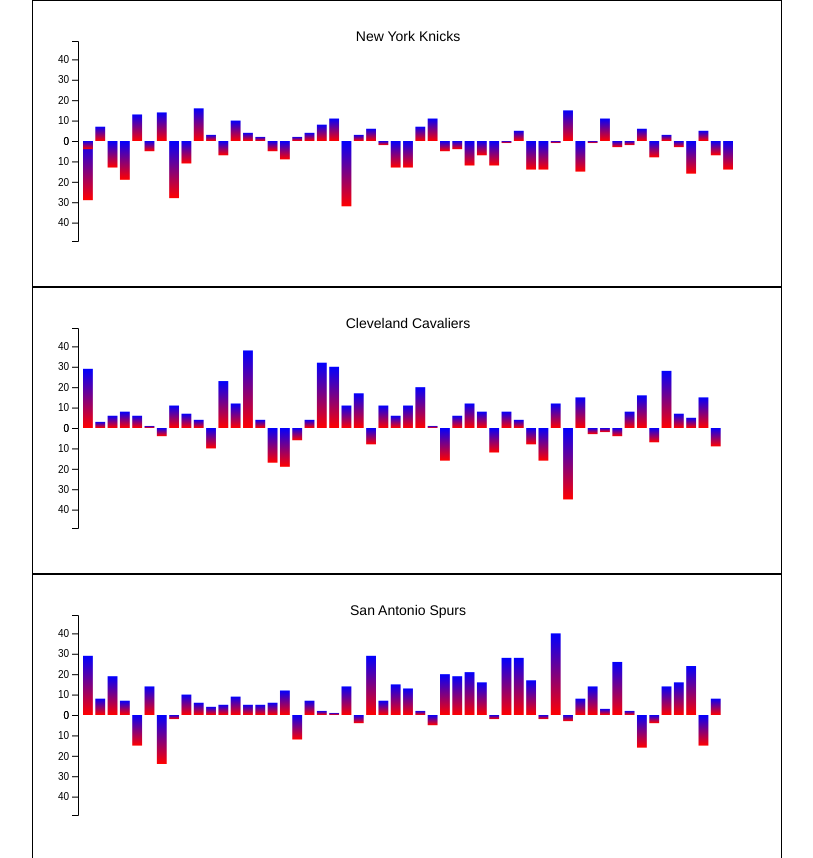
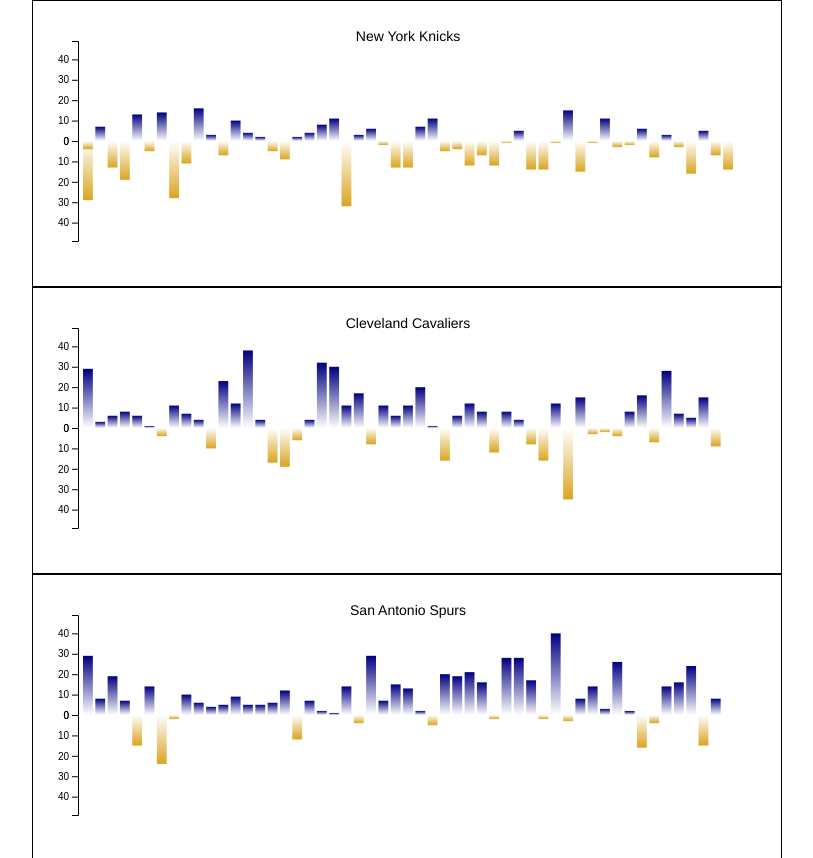
Before and after one commit to jmahabal/margin-of-victory, a plain HTML site: page index.html in a window 1280 px wide. Shown: the top 858 px of the page, without its empty margins (233-1046 px from the left). Drawn offline with nearby package versions, Linux system fonts and the light colour scheme.

Commit message:
gradients look better, need to individualize

```diff
--- a/_script.js
+++ b/_script.js
@@ -42,29 +42,33 @@ d3.csv("all_mov.csv", function(dataset) {
     // Create the svg:defs element and the main gradient definition.
     var svgDefs = svg.append('defs');
 
-	mainGradient = svgDefs.append("linearGradient")
-      .attr("id", "mainGradient")
+	positiveGradient = svgDefs.append("linearGradient")
+      .attr("id", "positiveGradient")
       // .attr("gradientUnits", "userSpaceOnUse")
       .attr("x1", "0%").attr("y1", "0%")
       .attr("x2", "0%").attr("y2", "100%")
     .selectAll("stop")
       .data([
-        {offset: "0%", color: "blue"},
-        {offset: "100%", color: "red"}
+        {offset: "0%", color: "navy"},
+        {offset: "100%", color: "white"}
       ])
     .enter().append("stop")
       .attr("offset", function(d) { return d.offset; })
       .attr("stop-color", function(d) { return d.color; });
 
-    // Create the stops of the main gradient. Each stop will be assigned
-    // a class to style the stop using CSS.
-    mainGradient.append('stop')
-        .attr('class', 'stop-left')
-        .attr('offset', '0');
-
-    mainGradient.append('stop')
-        .attr('class', 'stop-right')
-        .attr('offset', '1');
+    negativeGradient = svgDefs.append("linearGradient")
+      .attr("id", "negativeGradient")
+      // .attr("gradientUnits", "userSpaceOnUse")
+      .attr("x1", "0%").attr("y1", "0%")
+      .attr("x2", "0%").attr("y2", "100%")
+    .selectAll("stop")
+      .data([
+        {offset: "0%", color: "white"},
+        {offset: "100%", color: "goldenrod"}
+      ])
+    .enter().append("stop")
+      .attr("offset", function(d) { return d.offset; })
+      .attr("stop-color", function(d) { return d.color; });
 
 	function mouseover(d) {
 	  	tooltip.style("display", "inline");
@@ -85,9 +89,13 @@ d3.csv("all_mov.csv", function(dataset) {
 	svg.selectAll(".team")
 	    .data(function(d) { xScale.domain(_.pluck(d.data, "order")); return d.data; })
 	    .enter().append("rect")
-	    .classed('filled', true)
-	    // .attr("fill", function(d) { return "goldenrod"; })
-	    // .style("fill", "url(#gradient)")
+	    .attr("class", function(d) {
+	    	if (d.MOV > 0) {
+	    		return "positive-gradient";
+	    	} else {
+	    		return "negative-gradient";
+	    	}
+	    })
 	    .attr("x", function(d) { return xScale(d.order); })
 	    .attr("y", function(d) {
 	    	if (d.MOV > 0) {
--- a/style.css
+++ b/style.css
@@ -2,8 +2,12 @@
 	border: black 1px solid;
 }
 
-.filled {
-    fill: url(#mainGradient);
+.positive-gradient {
+    fill: url(#positiveGradient);
+}
+
+.negative-gradient {
+    fill: url(#negativeGradient);
 }
 
 .bar-tooltip {
```
